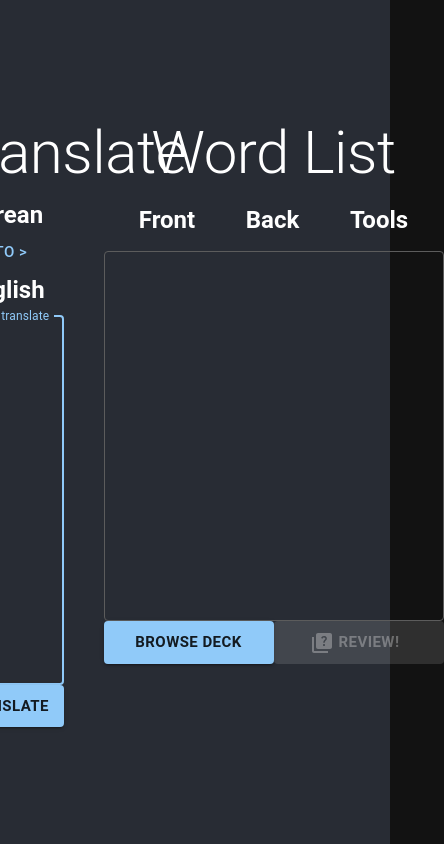
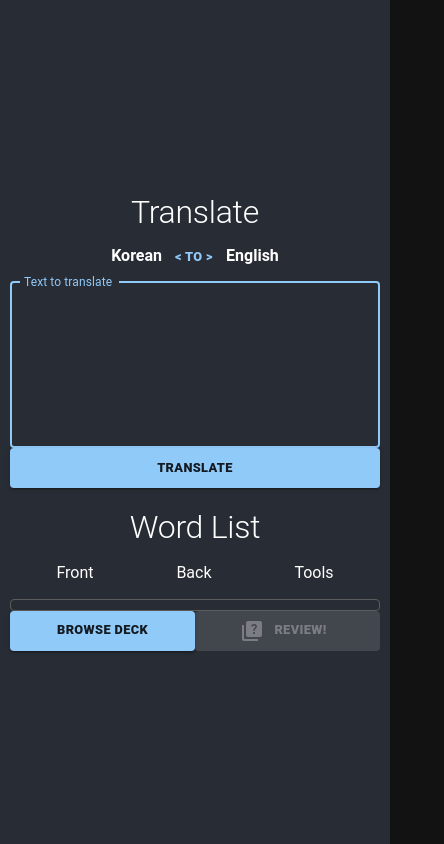
Before and after one commit to ElderlyC/Raven-Cards, a React (Create React App) app: page / in a window 390 px wide. Shown: the whole page, 444 px wide, since content can reach past the window. Built offline with nearby package versions, Linux system fonts and the light colour scheme.

Commit message:
responsiveness

```diff
--- a/src/App.css
+++ b/src/App.css
@@ -28,15 +28,6 @@
   color: #61dafb;
 }
 
-@keyframes App-logo-spin {
-  from {
-    transform: rotate(0deg);
-  }
-  to {
-    transform: rotate(360deg);
-  }
-}
-
 p,
 input,
 button {
@@ -47,3 +38,32 @@ button {
 iframe#webpack-dev-server-client-overlay {
   display: none !important;
 }
+
+.home {
+  display: flex;
+  width: 100%;
+  justify-content: center;
+}
+
+.wordlist-container {
+  margin: 20px;
+  flex: 1;
+  max-width: 600px;
+}
+
+@media (max-width: 740px) {
+  .home {
+    flex-direction: column;
+  }
+  .imageContainer {
+    width: 90vw;
+  }
+  .wordlist-container {
+    margin: 10px;
+  }
+  .wordlist-container button {
+    font-size: 0.8rem;
+    font-weight: 800;
+    height: 40px;
+  }
+}
--- a/src/App.tsx
+++ b/src/App.tsx
@@ -131,16 +131,10 @@ function App() {
       <div className="App">
         <header className="App-header">
           {view === "home" ? (
-            <div
-              style={{
-                display: "flex",
-                width: "100%",
-                justifyContent: "center",
-              }}
-            >
+            <div className="home">
               <TranslationForm onTranslation={handleAddToWordlist} />
 
-              <div style={{ margin: "20px", flex: 1, maxWidth: "600px" }}>
+              <div className="wordlist-container">
                 <Wordlist
                   wordlist={wordList}
                   onRemovePair={handleRemovePair}
@@ -149,21 +143,25 @@ function App() {
                 <div
                   style={{
                     display: "flex",
-                    justifyContent: "space-evenly",
                   }}
                 >
-                  <div>
+                  <div style={{ flex: 1 }}>
                     <Button
+                      fullWidth
                       size="large"
                       variant="contained"
-                      sx={{ fontWeight: "bold", width: "170px" }}
+                      sx={{ fontWeight: "bold" }}
                       onClick={() => setView("view")}
                     >
                       Browse Deck
                     </Button>
                   </div>
-                  <div>
-                    <Badge badgeContent={reviewCards.length} color="success">
+                  <div style={{ flex: 1 }}>
+                    <Badge
+                      badgeContent={reviewCards.length}
+                      color="success"
+                      sx={{ width: "100%" }}
+                    >
                       <Button
                         size="large"
                         disabled={emptyDeck}
@@ -172,11 +170,10 @@ function App() {
                         fullWidth
                         sx={{
                           fontWeight: "bold",
-                          width: "170px",
                           paddingRight: "30px",
                         }}
                       >
-                        <QuizIcon sx={{ marginRight: "5px" }} />
+                        <QuizIcon sx={{ marginRight: "10px" }} />
                         Review!
                       </Button>
                     </Badge>
@@ -201,7 +198,7 @@ function App() {
               meaning={meaning}
               examples={examples}
               hanja={hanja}
-              onCardSubmit={() => setView("home")}
+              onEndEditing={() => setView("home")}
               deck={initialDeck}
               onRemovePair={handleRemovePair}
             />
--- /dev/null
+++ b/src/Components/ReviewCards/ReviewCards.module.css
@@ -0,0 +1,22 @@
+.imageContainer {
+  height: 169px;
+  width: 500px;
+  overflow: hidden;
+}
+
+@media (max-width: 500px) {
+  .container {
+    width: 80vw;
+    display: flex;
+    flex-direction: column;
+    justify-content: center;
+    align-items: center;
+  }
+  .imageContainer {
+    width: 100vw;
+  }
+
+  .imageContainer img {
+    transform: scale(0.67);
+  }
+}
--- a/src/Components/ReviewCards/ReviewCards.tsx
+++ b/src/Components/ReviewCards/ReviewCards.tsx
@@ -1,6 +1,7 @@
 import React, { useState, useEffect, KeyboardEventHandler } from "react";
 import { Button, Typography, TextField, Box } from "@mui/material";
 import { Deck, Card } from "../../App";
+import classes from "./ReviewCards.module.css";
 
 type ReviewCardsProps = {
   deck: Deck;
@@ -97,7 +98,7 @@ const ReviewCards: React.FC<ReviewCardsProps> = ({
   }, [card]);
 
   return (
-    <div>
+    <div className={classes.container}>
       <Box key={card.created}>
         <Typography variant={"h3"}>{card.front}</Typography>
         <TextField
@@ -118,11 +119,14 @@ const ReviewCards: React.FC<ReviewCardsProps> = ({
         />
       </Box>
 
-      <Button onClick={() => setHint((p) => !p)}>
-        {hint ? "Hints Off" : "Hints On"}
-      </Button>
+      <Box>
+        <Button onClick={() => setHint((p) => !p)}>
+          {hint ? "Hints Off" : "Hints On"}
+        </Button>
 
-      <Button onClick={handleSkipCard}>Skip Card</Button>
+        <Button onClick={handleSkipCard}>Skip Card</Button>
+      </Box>
+
       {hint && (
         <div
           style={{
@@ -131,15 +135,11 @@ const ReviewCards: React.FC<ReviewCardsProps> = ({
             flexDirection: "column",
           }}
         >
-          <Typography variant="h5">{card.hint}</Typography>
+          <Typography variant="h5" maxWidth={600} width={"80vw"}>
+            {card.hint}
+          </Typography>
           {card?.image && card?.image[2] && (
-            <Box
-              sx={{
-                height: "169px",
-                width: "500px",
-                overflow: "hidden",
-              }}
-            >
+            <Box className={classes.imageContainer}>
               <img
                 src={card.image[2]}
                 alt={card.image[2]}
@@ -155,7 +155,9 @@ const ReviewCards: React.FC<ReviewCardsProps> = ({
         </div>
       )}
 
-      <Typography variant={"h4"}>Score: {score}</Typography>
+      <Typography variant={"h4"} margin={2}>
+        Score: {score}
+      </Typography>
     </div>
   );
 };
--- /dev/null
+++ b/src/Components/Translation/TranslationForm.module.css
@@ -0,0 +1,35 @@
+.container {
+  margin: 20px;
+}
+
+.langs {
+  margin: 10px;
+}
+
+.textfield textarea {
+  font-size: 2rem;
+}
+
+@media (max-width: 740px) {
+  .container {
+    margin: 10px;
+  }
+  .container h2 {
+    font-size: 2rem;
+  }
+  .container h5 {
+    font-size: 1rem;
+  }
+  .container textarea {
+    font-size: 1rem;
+    line-height: 1.2rem;
+  }
+  .container button {
+    font-size: 0.8rem;
+    font-weight: 800;
+    height: 40px;
+  }
+  .langs {
+    margin: 5px;
+  }
+}
--- a/src/Components/Translation/TranslationForm.tsx
+++ b/src/Components/Translation/TranslationForm.tsx
@@ -2,6 +2,7 @@ import React, { useState, FormEvent } from "react";
 import { WordPair } from "../../types";
 import { TextField, Button, Typography, Box } from "@mui/material";
 import axios from "axios";
+import classes from "./TranslationForm.module.css";
 
 type TranslationFormTypes = {
   onTranslation: ({ source, target }: WordPair) => void;
@@ -48,8 +49,8 @@ const TranslationForm: React.FC<TranslationFormTypes> = ({ onTranslation }) => {
 
   return (
     <div
+      className={classes.container}
       style={{
-        margin: "20px",
         minWidth: "30%",
         minHeight: "100%",
         flex: 1,
@@ -57,7 +58,7 @@ const TranslationForm: React.FC<TranslationFormTypes> = ({ onTranslation }) => {
       }}
     >
       <Typography variant="h2">Translate</Typography>
-      <Box sx={{ margin: "10px" }}>
+      <Box className={classes.langs}>
         <Typography variant="h5" fontWeight={"bold"}>
           {langNames[langs[0] as keyof typeof langNames]}
           <Button onClick={handleSwap} size="large">
@@ -80,9 +81,9 @@ const TranslationForm: React.FC<TranslationFormTypes> = ({ onTranslation }) => {
             value={text}
             rows={7}
             onChange={handleTextChange}
+            className={classes.textfield}
             InputProps={{
               sx: {
-                textarea: { fontSize: "2rem" },
                 lineHeight: "3rem",
               },
             }}
--- /dev/null
+++ b/src/Components/Translation/Wordlist.module.css
@@ -0,0 +1,48 @@
+.titles {
+  display: flex;
+  justify-content: space-around;
+  font-weight: bold;
+  height: 42.25px;
+  margin: 10px;
+  align-items: center;
+}
+
+.wordlist {
+  border: 1px solid #5c5c5c;
+  border-radius: 4px;
+  padding: 10px;
+  height: 370px;
+}
+
+.wordlist:hover {
+  border-color: white;
+}
+
+.scroll {
+  max-height: 350px;
+}
+
+@media (max-width: 740px) {
+  .container h2 {
+    font-size: 2rem;
+  }
+  .container h5 {
+    font-size: 1rem;
+    margin: 5px;
+  }
+  .container p {
+    font-size: 1rem;
+  }
+  .container button {
+    font-size: 0.8rem;
+    font-weight: 800;
+  }
+  .wordlist {
+    padding: 5px;
+    height: auto;
+  }
+
+  .scroll {
+    max-height: 30vh;
+  }
+}
--- a/src/Components/Translation/Wordlist.tsx
+++ b/src/Components/Translation/Wordlist.tsx
@@ -1,6 +1,7 @@
 import React, { useState, useEffect, useRef } from "react";
 import { Paper, Grid, Button, styled, Typography, Box } from "@mui/material";
 import { WordPair } from "../../types";
+import classes from "./Wordlist.module.css";
 
 type WordListProps = {
   wordlist: WordPair[];
@@ -44,39 +45,16 @@ const Wordlist: React.FC<WordListProps> = ({
   }, [wordlist, scrollPosition]);
 
   return (
-    <Box>
+    <Box className={classes.container}>
       <Typography variant="h2">Word List</Typography>
-      <Typography
-        variant="h5"
-        sx={{
-          display: "flex",
-          justifyContent: "space-around",
-          fontWeight: "bold",
-          height: "42.25px",
-          margin: "10px",
-          alignItems: "center",
-        }}
-      >
+      <Typography variant="h5" className={classes.titles}>
         <span>Front</span>
         <span>Back</span>
         <span>Tools</span>
       </Typography>
 
-      <Box
-        sx={{
-          border: "1px solid #5c5c5c",
-          borderRadius: "4px",
-          padding: "10px",
-          height: "370px",
-          ":hover": { borderColor: "white" },
-        }}
-      >
-        <StyledScrollbar
-          style={{
-            maxHeight: "350px",
-          }}
-          ref={scrollbarRef}
-        >
+      <Box className={classes.wordlist}>
+        <StyledScrollbar className={classes.scroll} ref={scrollbarRef}>
           <div>
             {wordlist.map((pair) => (
               <Paper
--- a/src/Components/ViewDeck/ViewDeck.module.css
+++ b/src/Components/ViewDeck/ViewDeck.module.css
@@ -12,6 +12,7 @@
   align-items: center;
   justify-content: center;
 }
+
 .container {
   padding: 20px;
   border-radius: 8px;
@@ -28,8 +29,10 @@
   font-size: 1.2rem;
 }
 
-.hint {
-  font-size: 1rem !important;
+.container td.hint {
+  min-width: 150px;
+  font-size: 1rem;
+  color: red;
 }
 
 .container::-webkit-scrollbar {
@@ -64,3 +67,36 @@
   max-width: 100%;
   max-height: 100%;
 }
+
+@media (max-width: 1400px) {
+  .backdrop {
+    padding: 10px;
+    width: 90vw;
+  }
+  .container {
+    padding: 10px;
+  }
+
+  .container th,
+  .container td {
+    font-size: 1rem;
+    padding: 5px;
+  }
+  .container button {
+    font-size: 0.8rem;
+  }
+  .container td.hint {
+    width: 150px;
+    font-size: 0.8rem;
+  }
+}
+
+@media (max-width: 900px) {
+  /* start removing less important columns */
+  .container .hideCol,
+  .container td.hint {
+    display: none;
+    color: red;
+  }
+  /* yogi ggaji */
+}
```
Also changed, not shown: src/Components/AddFlashcard/AddFlashcard.tsx (+28 -12 lines), src/Components/ViewDeck/ViewDeck.tsx (+32 -17 lines), src/Planning/Plan.txt.
